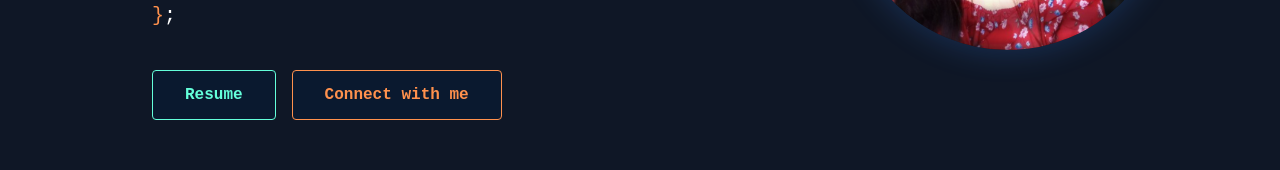
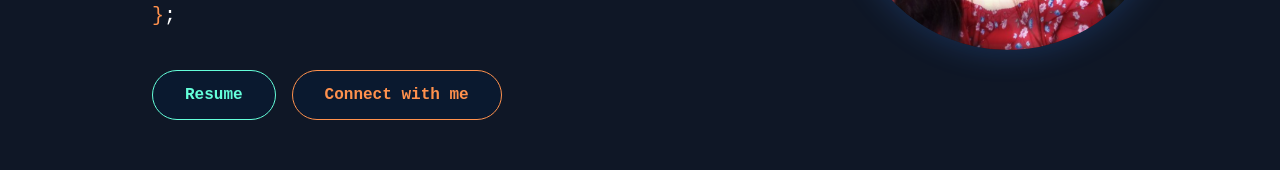
Before and after one commit to mirafuentesjenalyn/react-portfolio-jen, a React (Vite) app: page / in a window 1280 px wide. Shown: the part 478-648 px from the top of the page. Built offline with nearby package versions, Linux system fonts and the light colour scheme.

Commit message:
added new cert

```diff
--- a/src/components/About.jsx
+++ b/src/components/About.jsx
@@ -1,5 +1,4 @@
 import { Link } from 'react-router-dom';
-import aboutImg from '../assets/about.jpg';
 import { ABOUT_TEXT } from '../constants';
 import { motion } from 'framer-motion';
 
--- a/src/components/Home.jsx
+++ b/src/components/Home.jsx
@@ -13,33 +13,20 @@ const container = (delay) => ({
     },
 });
 
-// const TypingEffect = ({ text, speed }) => {
-//     const [displayedText, setDisplayedText] = useState('');
+const textArray = [
+    { text: "Hello", className: "text-xs sm:text-xs lg:text-2xl text-[#408AFF] mb-5" },
+    { text: " there", className: "text-[#FFDE59]" },
+    { text: "()", className: "text-[#FFB283]" },
+    { text: " {", className: "text-[#FF914D]" },
+    { text: "I_am (", className: "text-xs sm:text-xs lg:text-2xl text-[#8C52FF] ml-8 mb-5" },
+    { text: "Jenalyn Mirafuentes", className: "mt-5 text-3xs sm:text-3xl lg:text-4xl text-[#1BBBFF] mb-2 sm:mb-5 lg:mb-3 ml-20" },
+    { text: {HOME_CONTENT}, className: "text-[#85A58E] text-xs sm:text-xs lg:text-xl my-5 sm:mb-3 ml-20 lg:mb-5" },
+    { text: ")", className: "text-xs sm:text-xs lg:text-xl text-[#8C52FF] ml-8 mb-5" },
+    { text: ";", className: "text-xs sm:text-xs lg:text-xl text-xl text-white" },
+    { text: "}", className: "text-xs sm:text-xs lg:text-xl text-[#FF914D] mb-5" },
+    { text: ";", className: "text-xs sm:text-xs lg:text-xl text-xl text-white" },
+];
 
-//     useEffect(() => {
-//         let index = 0;
-//         const intervalId = setInterval(() => {
-//             if (index < text.length) {
-//                 setDisplayedText((prev) => prev + text[index]);
-//                 index++;
-//             } else {
-//                 clearInterval(intervalId);
-//             }
-//         }, speed);
-
-//         return () => clearInterval(intervalId);
-//     }, [text, speed]);
-
-//     return (
-//         <motion.span
-//             initial={{ opacity: 0 }}
-//             animate={{ opacity: 1 }}
-//             transition={{ duration: 0.5 }}
-//         >
-//             {displayedText}
-//         </motion.span>
-//     );
-// }
 
 
 const Home = () => {
@@ -128,13 +115,13 @@ const Home = () => {
 
                     </div>
 
-                    <div className="font-programming mt-5 flex flex-wrap gap-4 mb-8">
+                    <div className="font-programming mt-5 flex flex-wrap justify-center gap-4 mb-8">
                         <motion.button
                             initial={{ x: -100, opacity: 0 }}
                             animate={{ x: 0, opacity: 1, transition: { type: "tween", duration: 1, delay: 1} }}
                             whileHover={{ scale: 1.1, transition: { type: "spring", stiffness: 400, damping: 10, duration: 0.2 } }}
                             whileTap={{ scale: 0.8, transition: { type: "spring", stiffness: 400, damping: 10 } }}
-                            className="py-3 px-8 text-sm sm:text-base font-bold w-full sm:w-auto bg-[#0a192f] text-[#64ffda] hover:bg-[#1BBBFF] hover:text-[#0a192f] border border-[#64ffda] rounded"
+                            className="py-3 px-8 text-sm sm:text-base font-bold w-3/4 sm:w-auto bg-[#0a192f] text-[#64ffda] hover:bg-[#1BBBFF] hover:text-[#0a192f] border border-[#64ffda] rounded-full" // Updated rounded class
                             // className="py-3 px-8 text-sm sm:text-base font-bold w-full sm:w-auto bg-[#1BBBFF] text-[#0a192f] hover:bg-[#0a192f] hover:text-[#64ffda] border border-[#64ffda] rounded"
                             onClick={() => window.open('https://drive.google.com/file/d/1_GTDDJlNbnA4v3QuJDrA0wkmTX2IViUu/view?usp=sharing', '_blank')}
                         >
@@ -146,7 +133,7 @@ const Home = () => {
                             animate={{ x: 0, opacity: 1,transition: { type: "tween", duration: 1, delay: 1} }}
                             whileHover={{ scale: 1.1, transition: { type: "spring", stiffness: 400, damping: 10} }}
                             whileTap={{ scale: 0.8, transition: { type: "spring", stiffness: 400, damping: 10 } }}
-                            className="font-programming py-3 px-8 text-sm sm:text-base font-bold w-full sm:w-auto bg-[#0a192f] text-[#FF914D] hover:bg-[#FF914D] hover:text-[#0a192f] border border-[#FF914D] rounded"
+                            className="font-programming py-3 px-8 text-sm sm:text-base font-bold w-3/4 sm:w-auto bg-[#0a192f] text-[#FF914D] hover:bg-[#FF914D] hover:text-[#0a192f] border border-[#FF914D] rounded-full" // Updated rounded class
                             // className="py-3 px-8 text-sm sm:text-base font-bold w-full sm:w-auto bg-[#FF914D] text-[#0a192f] hover:bg-[#0a192f] hover:text-[#FF914D] border border-[#FF914D] rounded"
                             onClick={() => document.getElementById('contact').scrollIntoView({ behavior: 'smooth' })}
                         >
--- a/src/constants/index.js
+++ b/src/constants/index.js
@@ -29,6 +29,7 @@ import cert11 from "../assets/certs/specialist.png";
 import cert12 from "../assets/certs/assembly.jpg";
 import cert13 from "../assets/certs/ml.png";
 import cert14 from "../assets/certs/agile.png";
+import cert15 from "../assets/certs/SIL.jpg";
 
 export const HOME_CONTENT = `//Passionate for continuous learning in coding and design.`;
 
@@ -78,6 +79,11 @@ export const PROJECTS = [
 ];
 
 export const CERTIFICATES = [
+  {
+    title: "Supervised Industry Learning",
+    image: cert15,
+    description: "SIL 15-day training was conducted from October 7 - October 30, 2024  in Infinitech Advertising Corporation.",
+  },
   {
     title: "Agile Practices for Efficient Software Development",
     image: cert14,
```
Also changed, not shown: src/assets/certs/SIL.jpg (added).
